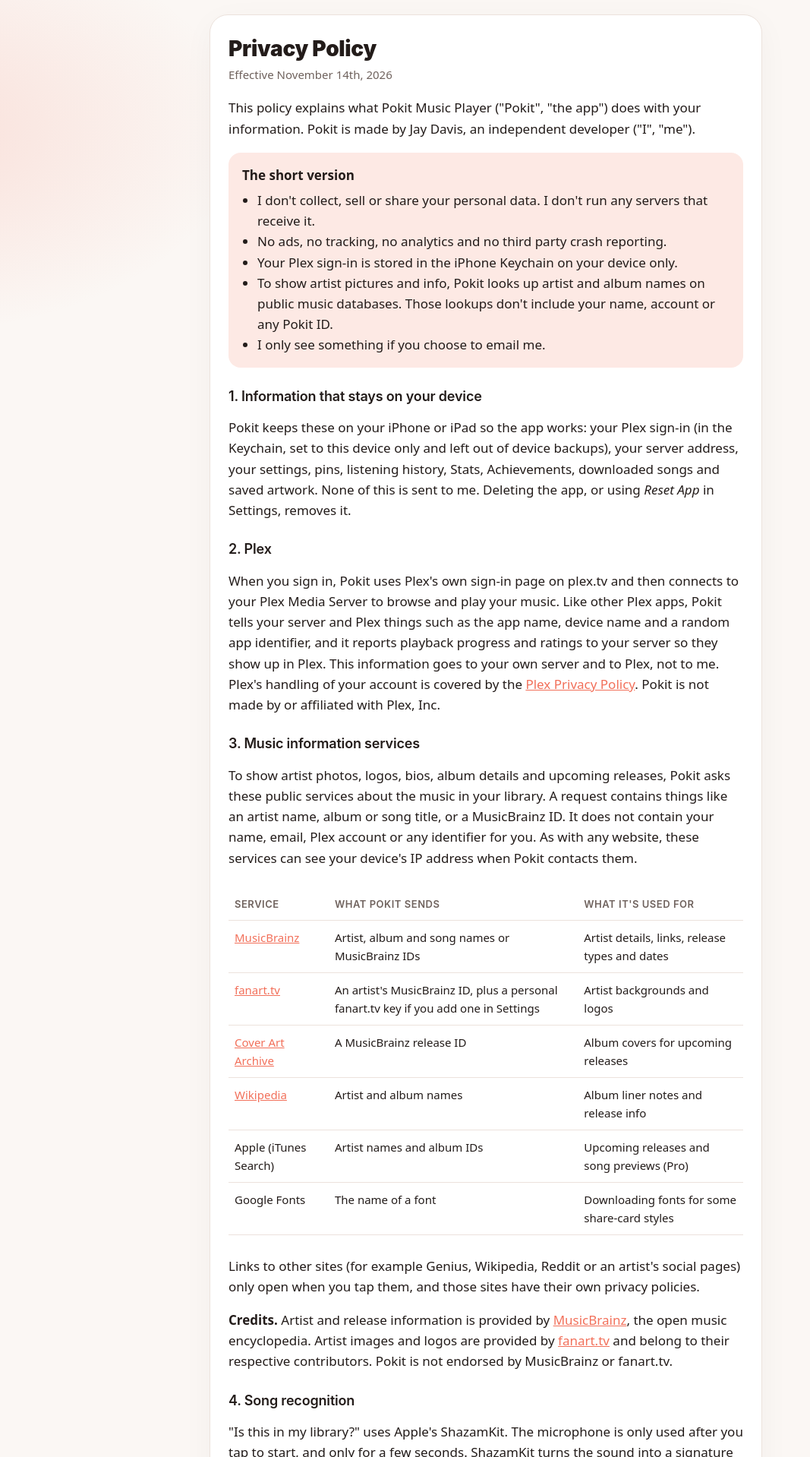
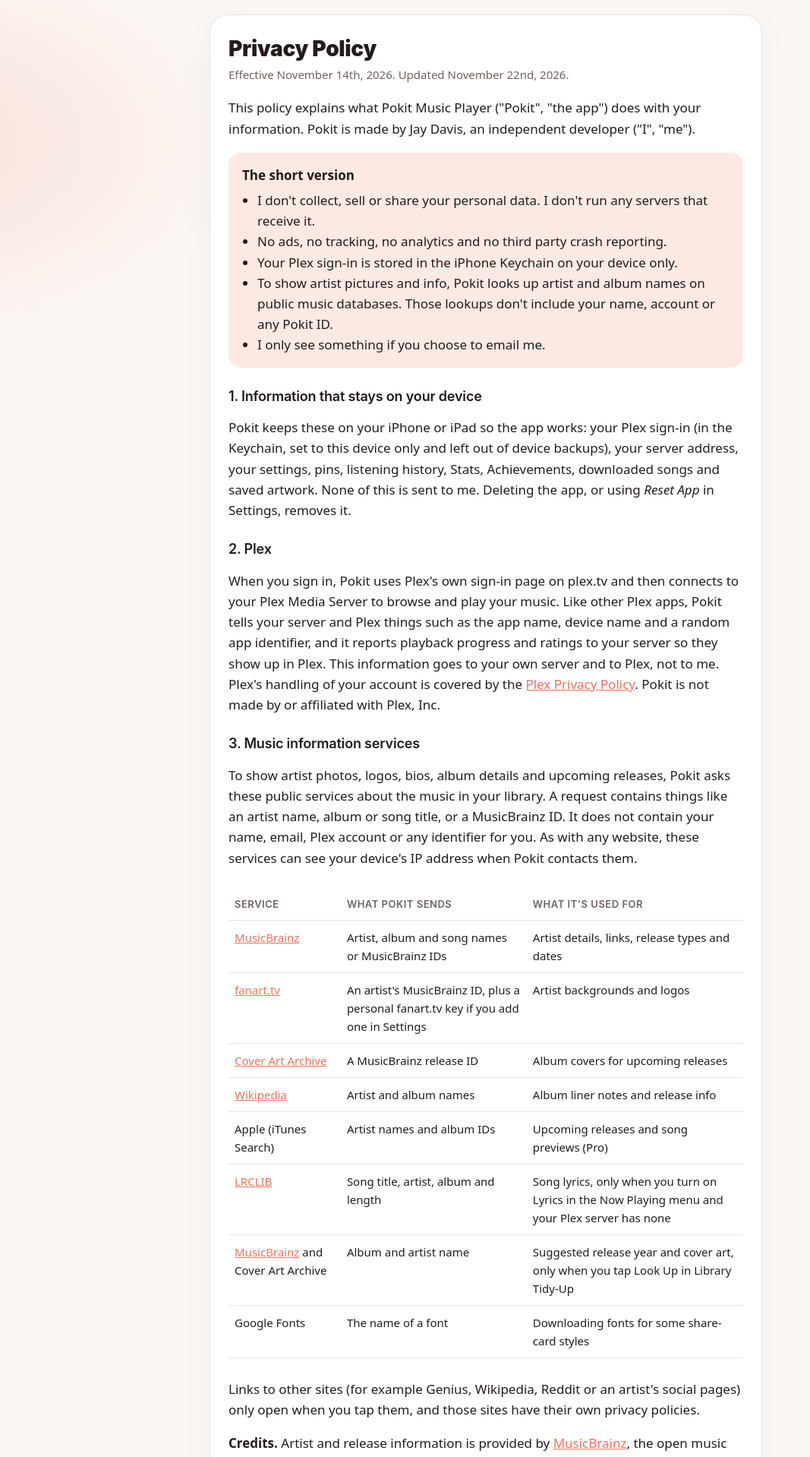
Before and after one commit to Jaybotics/Pokit, a plain HTML site: page index.html in a window 1280 px wide. Shown: the part 314-2232 px from the top of the page at 76% size, without its empty margins (0-1067 px from the left). Drawn offline with Linux system fonts and the light colour scheme.

Commit message:
Add files via upload

```diff
--- a/index.html
+++ b/index.html
@@ -79,7 +79,7 @@
   <!-- ============ PRIVACY ============ -->
   <section class="card" id="privacy">
     <h2>Privacy Policy</h2>
-    <p class="meta">Effective November 14th, 2026</p>
+    <p class="meta">Effective November 14th, 2026. Updated November 22nd, 2026.</p>
 
     <p>This policy explains what Pokit Music Player ("Pokit", "the app") does with your information. Pokit is made by Jay Davis, an independent developer ("I", "me").</p>
 
@@ -110,6 +110,8 @@
       <tr><td><a href="https://coverartarchive.org/">Cover Art Archive</a></td><td>A MusicBrainz release ID</td><td>Album covers for upcoming releases</td></tr>
       <tr><td><a href="https://www.wikipedia.org/">Wikipedia</a></td><td>Artist and album names</td><td>Album liner notes and release info</td></tr>
       <tr><td>Apple (iTunes Search)</td><td>Artist names and album IDs</td><td>Upcoming releases and song previews (Pro)</td></tr>
+      <tr><td><a href="https://lrclib.net/">LRCLIB</a></td><td>Song title, artist, album and length</td><td>Song lyrics, only when you turn on Lyrics in the Now Playing menu and your Plex server has none</td></tr>
+      <tr><td><a href="https://musicbrainz.org/">MusicBrainz</a> and Cover Art Archive</td><td>Album and artist name</td><td>Suggested release year and cover art, only when you tap Look Up in Library Tidy-Up</td></tr>
       <tr><td>Google Fonts</td><td>The name of a font</td><td>Downloading fonts for some share-card styles</td></tr>
     </table>
     </div>
```
